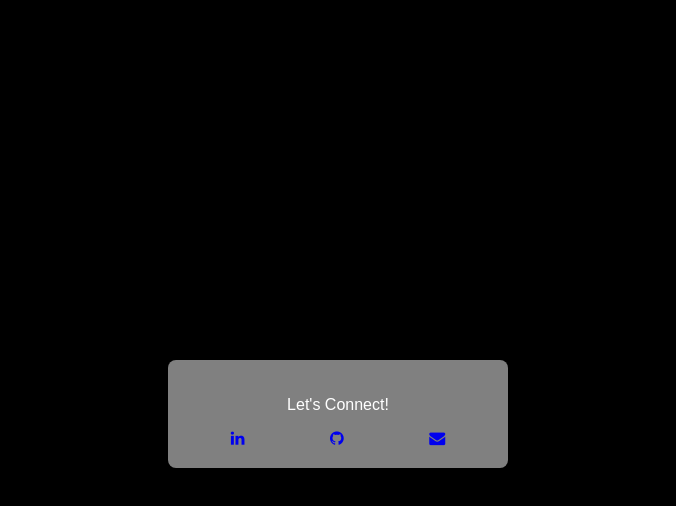
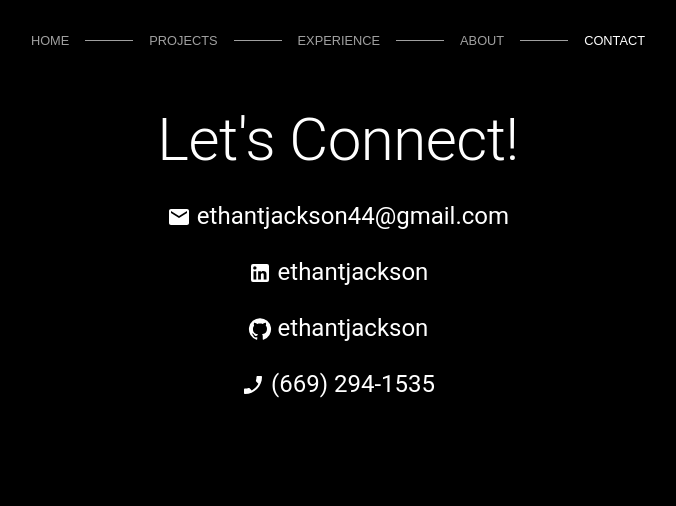
Before and after one commit to gevorgakopyan/gevorgakopyan.github.io, a React (Create React App) app: page /contact-me in a window 1280 px wide. Shown: the top 506 px of the page, without its empty margins (302-978 px from the left). Built offline with nearby package versions, Linux system fonts and the light colour scheme.

Commit message:
finish site

```diff
--- a/src/AboutMe.css
+++ /dev/null
@@ -1,34 +0,0 @@
-.about-me-container {
-    display: flex;
-    flex-direction: column;
-    align-items: center;
-    justify-content: center;
-    background-color: black;
-    color: white;
-    height: 100vh; /* Viewport Height */
-    padding: 20px;
-    box-sizing: border-box;
-  }
-
-  .my-picture {
-    width: 350px;
-    height: 350px;
-    border-radius: 50%; /* Making the image circular */
-    object-fit: cover;
-  }
-
-  .about-me-text {
-    margin-top: 20px;
-    width: 50%;
-    text-align: center;
-  }
-
-  .about-me-text h1 {
-    font-size: 2em;
-    margin-bottom: 10px;
-  }
-
-  .about-me-text p {
-    font-size: 1em;
-    margin: 0;
-  }
--- a/src/AboutMe.js
+++ b/src/AboutMe.js
@@ -1,20 +1,60 @@
 import React from 'react';
-import './AboutMe.css';
-import myPicture from "./MyPic.jpg"
+import Navbar from './Navbar';
+import { Box, Container, Typography } from '@mui/material';
+import Headshot from './img/headshot.png';
 
 const AboutMe = () => {
   return (
-    <div className="about-me-container">
-      <img src={myPicture} alt="Your Name" className="my-picture" />
-      <div className="about-me-text">
-        <h1>Gevorg Akopyan</h1>
-        <p>
-        I am a rising senior at UCLA with a genuine passion for software engineering and technology.
-        Throughout my academic journey, I have honed my skills in a diverse range of computer science topics, ensuring a broad yet profound understanding of the field. Through my internship experiences, I have had the opportunity to translate theoretical knowledge into practical solutions, working collaboratively in fast-paced environments.
-        I am seeking a full-time Software Engineering position for a new graduate where I can further contribute, learn, and grow.
-        </p>
-      </div>
-    </div>
+    <>
+      <Navbar />
+      <Container mt={0} sx={{ paddingBottom: '2rem' }}>
+        <Box textAlign={'center'}>
+          <Box
+            component='img'
+            src={Headshot}
+            alt='headshot'
+            className='my-picture'
+            sx={{
+              borderRadius: '100%',
+              maxWidth: 'calc(min(90%, 400px))',
+              aspectRatio: '1/1',
+              objectFit: 'cover',
+            }}
+          />
+          <Typography variant='h4' mt={3}>
+            Ethan Jackson
+          </Typography>
+          <Typography
+            variant='body1'
+            sx={{
+              margin: '0.5rem auto',
+              maxWidth: 'calc(min(90%, 550px))',
+              textAlign: 'justify',
+            }}
+          >
+            I am a rising senior at UCLA with a genuine passion for software
+            engineering and technology. In my free time I enjoy tinkering with
+            websites or Unity projects. I also enjoy learning about game dev and
+            graphics. Beyond programming, I enjoy working out and making music.
+            Through my internship, project, and club experiences, I enjoy
+            developing creative and robust software that users love!
+          </Typography>
+
+          <Typography
+            variant='body1'
+            sx={{
+              margin: '0.5rem auto',
+              maxWidth: 'calc(min(90%, 550px))',
+              fontWeight: 'bold',
+              textAlign: 'justify',
+            }}
+          >
+            I am currently seeking new grad Software Engineering roles, don't
+            hesitate to reach out!
+          </Typography>
+        </Box>
+      </Container>
+    </>
   );
 };
 
--- a/src/ContactMe.css
+++ b/src/ContactMe.css
@@ -1,54 +1,8 @@
-.contact-me-container {
-    text-align: center;
-}
-.contact {
-padding: 60px;
-padding-left: 150px;
-padding-right: 150px;
-color: #242424;
-font-size: 40px;
-line-height: 200%;
+.enlarge-on-hover {
+  transition: transform 0.2s;
+  cursor: pointer;
 }
 
-.contact-me {
-background-image: url('/src/MyPic.jpg');
-background-position: center;
-background-size: cover;
-background-repeat: no-repeat;
-color: rgb(255, 255, 255);
-font-size: 75px;
+.enlarge-on-hover:hover {
+  transform: scale(1.1);
 }
-
-.contact-email {
-font-size: 30px;
-}
-
-.social-icon-link {
-color: #fff;
-font-size: 24px;
-}
-
-.social-media {
-max-width: 1000px;
-width: 100%;
-}
-
-/* .social-media-wrap {
-display: flex;
-justify-content: space-between;
-align-items: center;
-width: 90%;
-max-width: 1000px;
-margin: 40px auto 0 auto;
-} */
-
-.social-icons {
-display: flex;
-padding: 5% 40%;
-text-align: center;
-justify-content: space-around;
-}
-.social-icon {
-color: black;
-font-size: 40px;
-}
--- a/src/ContactMe.js
+++ b/src/ContactMe.js
@@ -1,45 +1,64 @@
 import React from 'react';
 import 'font-awesome/css/font-awesome.min.css';
-import "./ContactMe.css"
+import './ContactMe.css';
+import Navbar from './Navbar';
+import { Box, Container, Link, Typography } from '@mui/material';
+import EmailIcon from '@mui/icons-material/Email';
+import GitHubIcon from '@mui/icons-material/GitHub';
+import LinkedInIcon from '@mui/icons-material/LinkedIn';
+import PhoneEnabledIcon from '@mui/icons-material/PhoneEnabled';
+import styled from '@emotion/styled';
 
 function ContactMe() {
-    const styles = {
-        box: {
-            backgroundColor: 'gray',
-            color: 'white',
-            padding: '20px',
-            textAlign: 'center',
-            width: '300px',
-            borderRadius: '8px',
-            margin: 'auto',
-            marginTop: '45vh'
-        },
-        iconContainer: {
-            display: 'flex',
-            justifyContent: 'space-around',
-            marginTop: '10px',
-        },
-        icon: {
-            cursor: 'pointer',
-        },
-    };
+  const ContactLink = styled(Link)(({ theme }) => ({
+    textDecoration: 'none',
+  }));
 
-    return (
-        <div style={styles.box}>
-            <p>Let's Connect!</p>
-            <div style={styles.iconContainer}>
-                <a href="https://www.linkedin.com/in/gevorg-akopyan-2b92b7184/" target="_blank" rel="noopener noreferrer">
-                    <i className="fa fa-linkedin" style={styles.icon}></i>
-                </a>
-                <a href="https://github.com" target="_blank" rel="noopener noreferrer">
-                    <i className="fa fa-github" style={styles.icon}></i>
-                </a>
-                <a href="mailto:gevorgakopyan01@gmail.com">
-                    <i className="fa fa-envelope" style={styles.icon}></i>
-                </a>
-            </div>
-        </div>
-    );
+  return (
+    <>
+      <Navbar />
+      <Container sx={{ textAlign: 'center' }}>
+        <Typography variant='h2' mt={3}>
+          Let's Connect!
+        </Typography>
+        <Box className='enlarge-on-hover'>
+          <ContactLink href='mailto:ethantjackson44@gmail.com'>
+            <Typography variant='h5' mt={3}>
+              <EmailIcon sx={{ position: 'relative', top: '0.3rem' }} />
+              &nbsp;ethantjackson44@gmail.com
+            </Typography>
+          </ContactLink>
+        </Box>
+        <Box className='enlarge-on-hover'>
+          <ContactLink
+            href='https://www.linkedin.com/in/ethantjackson/'
+            target='_blank'
+          >
+            <Typography variant='h5' mt={3}>
+              <LinkedInIcon sx={{ position: 'relative', top: '0.3rem' }} />
+              &nbsp;ethantjackson
+            </Typography>
+          </ContactLink>
+        </Box>
+        <Box className='enlarge-on-hover'>
+          <ContactLink href='https://github.com/ethantjackson' target='_blank'>
+            <Typography variant='h5' mt={3}>
+              <GitHubIcon sx={{ position: 'relative', top: '0.3rem' }} />
+              &nbsp;ethantjackson
+            </Typography>
+          </ContactLink>
+        </Box>
+        <Box className='enlarge-on-hover'>
+          <ContactLink>
+            <Typography variant='h5' mt={3}>
+              <PhoneEnabledIcon sx={{ position: 'relative', top: '0.3rem' }} />
+              &nbsp;(669) 294-1535
+            </Typography>
+          </ContactLink>
+        </Box>
+      </Container>
+    </>
+  );
 }
 
 export default ContactMe;
--- a/src/Experience.js
+++ b/src/Experience.js
@@ -37,7 +37,7 @@ function Experience() {
   return (
     <Container>
       <Navbar />
-      <Grid container spacing={5}>
+      <Grid container spacing={5} pb={3}>
         {experiences.map(({ img, title, position, duration, bullets }) => (
           <>
             <Grid
--- a/src/Projects.js
+++ b/src/Projects.js
@@ -39,7 +39,7 @@ function Projects() {
   return (
     <Container>
       <Navbar />
-      <Grid container spacing={5}>
+      <Grid container spacing={5} pb={3}>
         {projects.map(({ img, title, skills, bullets }) => (
           <>
             <Grid
--- a/src/Resume.css
+++ /dev/null
@@ -1,21 +0,0 @@
-.picture-container {
-    display: flex;
-    justify-content: center;
-    align-items: center;
-    height: 100vh;
-    background-color: #000;
-    position: relative; /* Added for shadow */
-    box-shadow: 0 4px 8px rgba(0, 0, 0, 0.6); /* Shadow for the container */
-}
-
-.picture-container img {
-    max-width: 90vw;
-    max-height: 90vh;
-    border: 2px solid white;
-    padding: 2px; /* Padding around the image */
-    /*transition: transform 0.3s; Smooth transition for zoom effect */
-}
-
-.picture-container:hover img {
-    transform: scale(1); /* Zoom in the image on hover */
-}
--- a/src/Resume.js
+++ b/src/Resume.js
@@ -1,15 +1,29 @@
 import React from 'react';
-import './Resume.css';
-import resume from './GevorgResume.png'
+import ResumeImg from './img/Ethan_Jackson_Resume_2024-1.png';
+import Navbar from './Navbar';
+import { Box, Container, Link } from '@mui/material';
 
 const Resume = () => {
   return (
-    <div className="picture-container">
-        <a href="https://drive.google.com/file/d/1SdPI8DLrKwOkTFTHsQJYO_fPlujLklnp/view?usp=sharing" download>
-            <img src={resume} alt="Resume" />
-        </a>
-    </div>
-);
+    <>
+      <Navbar />
+      <Container sx={{ textAlign: 'center' }}>
+        <Link
+          href='https://drive.google.com/file/d/1wdBA1HYmRYglI6ncDAHhONpK7LO-vPtn/view?usp=sharing'
+          rel='noreferrer'
+          target='_blank'
+          download
+        >
+          <Box
+            component='img'
+            sx={{ height: 'calc(100vh - 100px)' }}
+            src={ResumeImg}
+            alt='Resume'
+          />
+        </Link>
+      </Container>
+    </>
+  );
 };
 
 export default Resume;
```
Also changed, not shown: src/img/Ethan_Jackson_Resume_2024-1.png (added), 1 other file (tests, documents, lock files or other folders).
